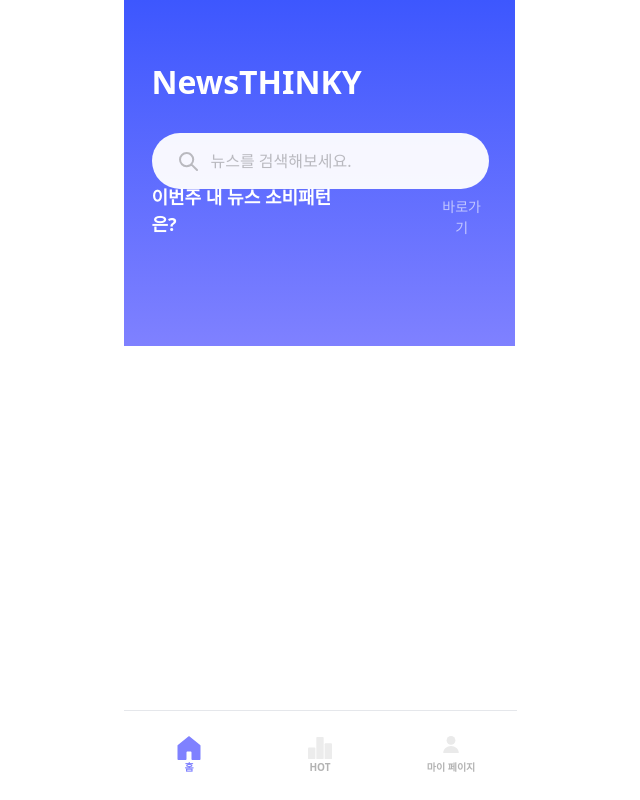
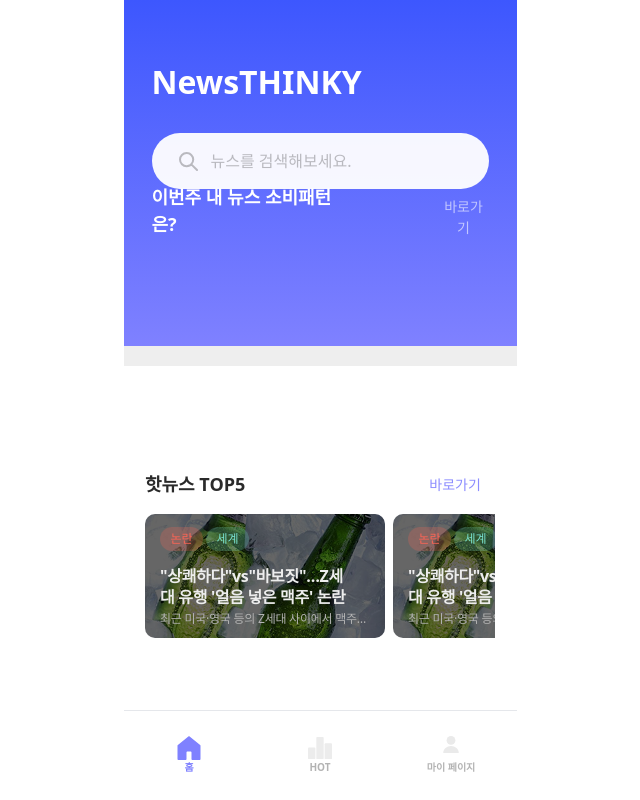
Before and after one commit to 9oormthon-univ/2025_SEASONTHON_TEAM_46_FE, a React (Vite) app: page / in a window 1280 px wide. Shown: the whole page, without its empty margins (320-960 px from the left). Built offline with nearby package versions, Linux system fonts and the light colour scheme.

Commit message:
feat: category & newsCard

```diff
--- /dev/null
+++ b/src/components/common/Category.tsx
@@ -0,0 +1,24 @@
+/**
+ * Category Component
+ * @param text - The text to display in the category badge
+ * @param color - The background color of the category badge
+ * @returns {JSX.Element}
+ */
+
+export function Category({ text, color }: { text: string; color: string }) {
+  return (
+    <section>
+      <div
+        className={`flex h-[24px] w-[43px] flex-shrink-0 items-center justify-center rounded-[50px]`}
+        style={{ backgroundColor: `${color}3A` }}
+      >
+        <p
+          className={`text-[12px] font-[500] leading-[16.8px]`}
+          style={{ color }}
+        >
+          {text}
+        </p>
+      </div>
+    </section>
+  );
+}
--- /dev/null
+++ b/src/components/main/Body.tsx
@@ -0,0 +1,9 @@
+import { HotNews } from "./HotNews";
+
+export function Body() {
+  return (
+    <main className="flex w-full flex-col items-center border-t-[20px] border-[#eee] bg-white pt-[105px]">
+      <HotNews />
+    </main>
+  );
+}
--- a/src/components/main/Header.tsx
+++ b/src/components/main/Header.tsx
@@ -4,7 +4,7 @@ import { SearchBar } from "../common/SearchBar";
 export function Header() {
   const [searchText, setSearchText] = useState<string>("");
   return (
-    <header className="z-[1] flex h-[346px] w-[391px] flex-col gap-[27px] bg-gradient-to-b from-[#3D57FE] to-[#7F81FF] px-[28px] py-[58px]">
+    <header className="z-[1] flex h-[346px] w-full flex-col gap-[27px] bg-gradient-to-b from-[#3D57FE] to-[#7F81FF] px-[28px] py-[58px]">
       <h1 className="text-[32px] font-bold text-white">NewsTHINKY</h1>
       <SearchBar
         searchText={searchText}
--- /dev/null
+++ b/src/components/main/HotNews.tsx
@@ -0,0 +1,25 @@
+import { NewsCard } from "./NewsCard";
+
+export function HotNews() {
+  return (
+    <section className="flex w-[350px] flex-col items-start gap-[16px]">
+      <div className="flex items-center gap-[184px]">
+        <p className="text-[18px] font-bold text-[#2A2A2A]">핫뉴스 TOP5</p>
+        <p
+          className="cursor-pointer text-[14px] font-[500] text-[#7F81FFE5]/90"
+          onClick={() => {}}
+        >
+          바로가기
+        </p>
+      </div>
+
+      <div className="flex w-full flex-nowrap items-center gap-[8px] overflow-x-auto">
+        {Array.from({ length: 5 }, (_, index) => (
+          <div key={index} className="flex-shrink-0">
+            <NewsCard />
+          </div>
+        ))}
+      </div>
+    </section>
+  );
+}
--- /dev/null
+++ b/src/components/main/NewsCard.tsx
@@ -0,0 +1,30 @@
+import TestPng from "../../assets/images/test_news.png";
+import { Category } from "../common/Category";
+
+export function NewsCard() {
+  return (
+    <article className="relative h-[124px] w-[240px] rounded-[10px]">
+      <img
+        src={TestPng}
+        alt="News"
+        className="h-full w-full rounded-[10px] object-cover"
+      />
+      <div className="absolute bottom-0 left-0 right-0 top-0 rounded-[10px] bg-black/60 pl-[15px] pt-[13px]">
+        <section className="flex gap-[3px]">
+          <Category text="논란" color="#FF6556" />
+          <Category text="세계" color="#79E2D0" />
+        </section>
+        <section>
+          <div className="mt-[15px] w-[195px]">
+            <p className="line-clamp-2 text-[16px] font-bold leading-[130%] tracking-[-0.32px] text-[#EDEDED]">
+              "상쾌하다"vs"바보짓"…Z세대 유행 '얼음 넣은 맥주' 논란
+            </p>
+          </div>
+          <p className="mt-[3px] w-[208px] truncate text-[12px] font-[500] leading-[140%] tracking-[-0.24px] text-[#B3B3B3]">
+            최근 미국·영국 등의 Z세대 사이에서 맥주가 요새 열풍
+          </p>
+        </section>
+      </div>
+    </article>
+  );
+}
--- a/src/pages/HomePage.tsx
+++ b/src/pages/HomePage.tsx
@@ -1,9 +1,11 @@
+import { Body } from "../components/main/Body";
 import { Header } from "../components/main/Header";
 
 export default function HomePage() {
   return (
     <>
       <Header />
+      <Body />
     </>
   );
 }
```
Also changed, not shown: src/assets/images/test_news.png (added).
